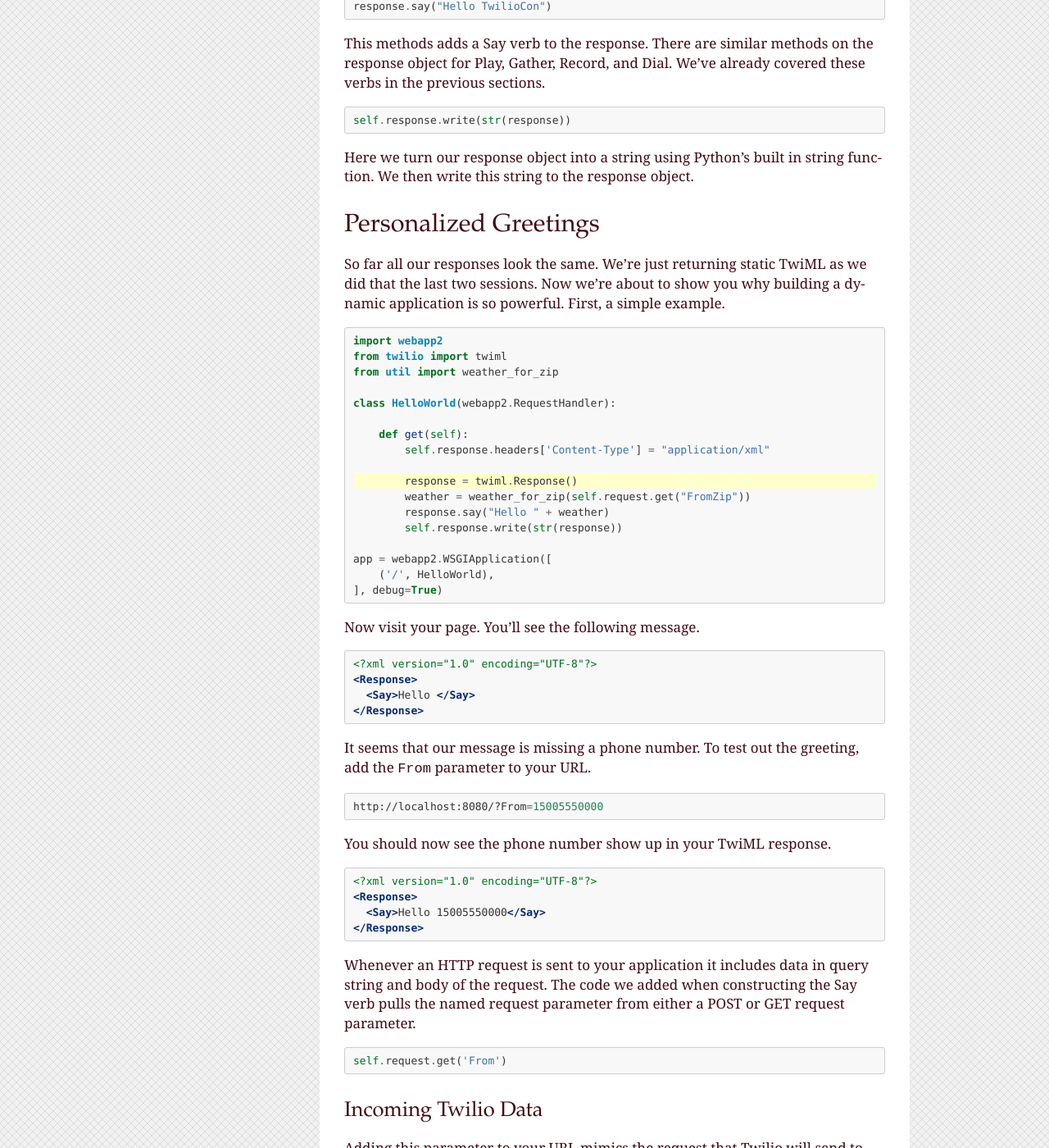
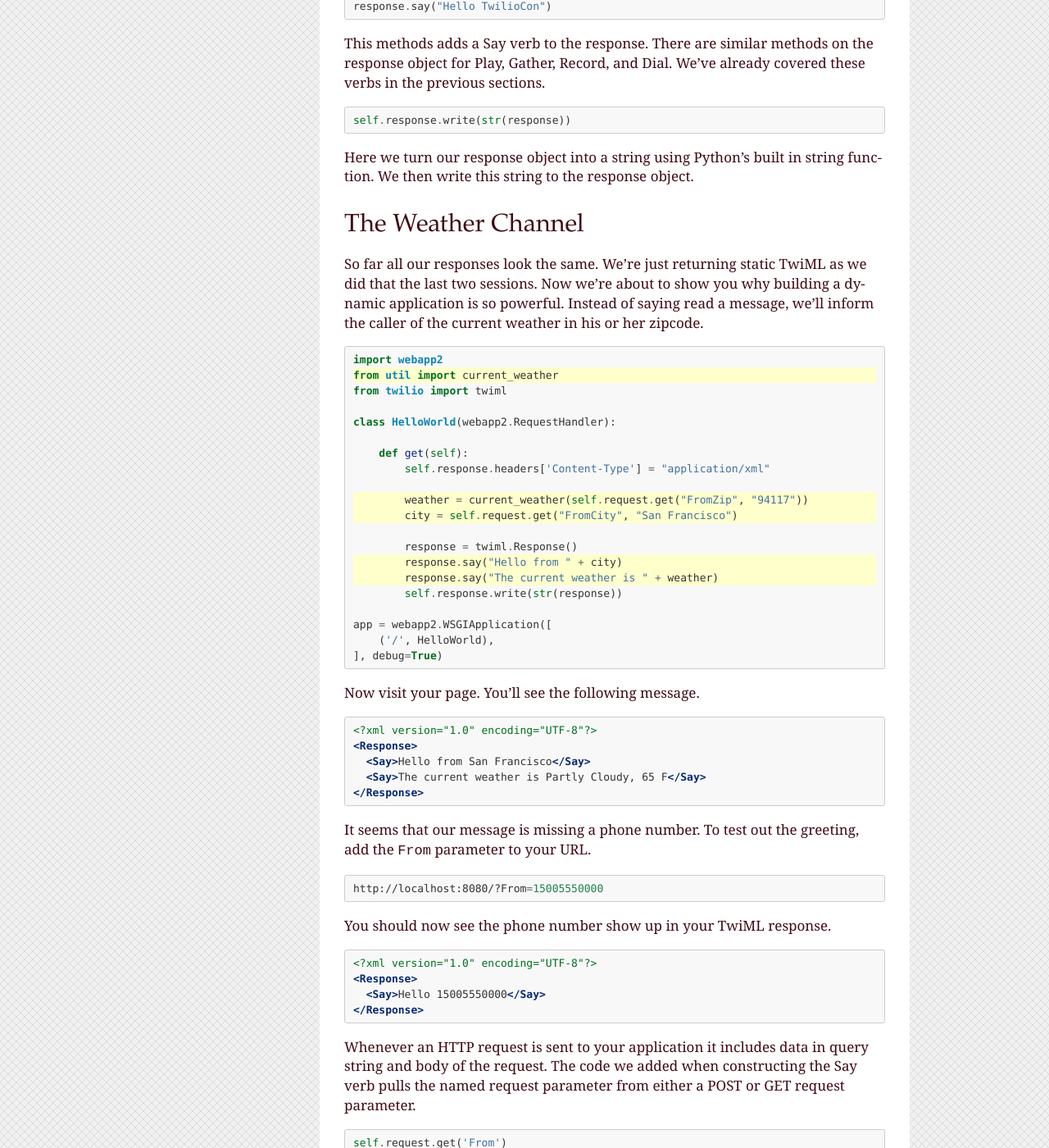
Before and after one commit to twilio/workshop, a Sphinx documentation site: the page built from docs/dynamic_apps.rst, in a window 1280 px wide and 1400 px high, scrolled down 2850 px. Shown: the whole window at 82% size. Built offline with Sphinx 7.4.7, drawn with Linux system fonts in a browser that asks for light colours; some of the changed text lies outside the part shown.

Commit message:
Add weather api using Yahoo Weather

```diff
--- a/app.yaml
+++ b/app.yaml
@@ -6,7 +6,7 @@ threadsafe: true
 
 handlers:
 - url: /.*
-  script: main.app
+  script: main_other.app
 
 - url: /favicon\.ico
   static_files: favicon.ico
--- a/docs/dynamic_apps.rst
+++ b/docs/dynamic_apps.rst
@@ -162,28 +162,32 @@ verbs in the previous sections.
 Here we turn our response object into a string using Python's built in string
 function. We then write this string to the response object.
 
-Personalized Greetings
-----------------------
+The Weather Channel
+-------------------
 
-So far all our responses look the same. We're just returning static TwiML as
-we did that the last two sessions. Now we're about to show you why building a
-dynamic application is so powerful. First, a simple example.
+So far all our responses look the same. We're just returning static TwiML as we
+did that the last two sessions. Now we're about to show you why building a
+dynamic application is so powerful. Instead of saying read a message, we'll
+inform the caller of the current weather in his or her zipcode.
 
 .. code-block:: python
-   :emphasize-lines: 10
+   :emphasize-lines: 2,10,11,14,15
 
    import webapp2
+   from util import current_weather
    from twilio import twiml
-   from util import weather_for_zip
 
    class HelloWorld(webapp2.RequestHandler):
 
        def get(self):
            self.response.headers['Content-Type'] = "application/xml"
 
+           weather = current_weather(self.request.get("FromZip", "94117"))
+           city = self.request.get("FromCity", "San Francisco")
+
            response = twiml.Response()
-           weather = weather_for_zip(self.request.get("FromZip"))
-           response.say("Hello " + weather)
+           response.say("Hello from " + city)
+           response.say("The current weather is " + weather)
            self.response.write(str(response))
 
    app = webapp2.WSGIApplication([
@@ -197,7 +201,8 @@ Now visit your page. You'll see the following message.
 
     <?xml version="1.0" encoding="UTF-8"?>
     <Response>
-      <Say>Hello </Say>
+      <Say>Hello from San Francisco</Say>
+      <Say>The current weather is Partly Cloudy, 65 F</Say>
     </Response>
 
 
```
Also changed, not shown: other parts of docs/dynamic_apps.rst (+4 -2 lines), util.py (+19 -0 lines).
